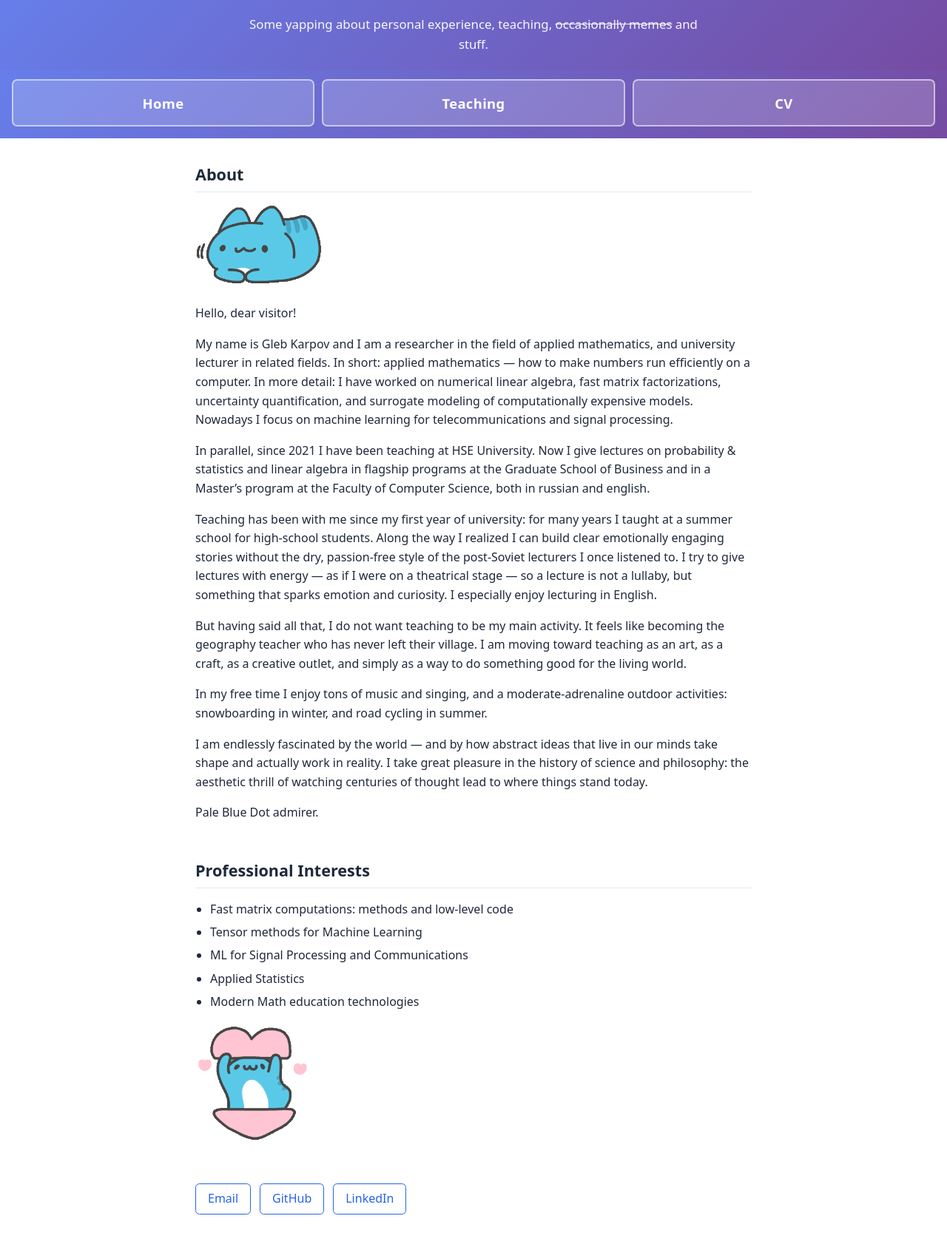
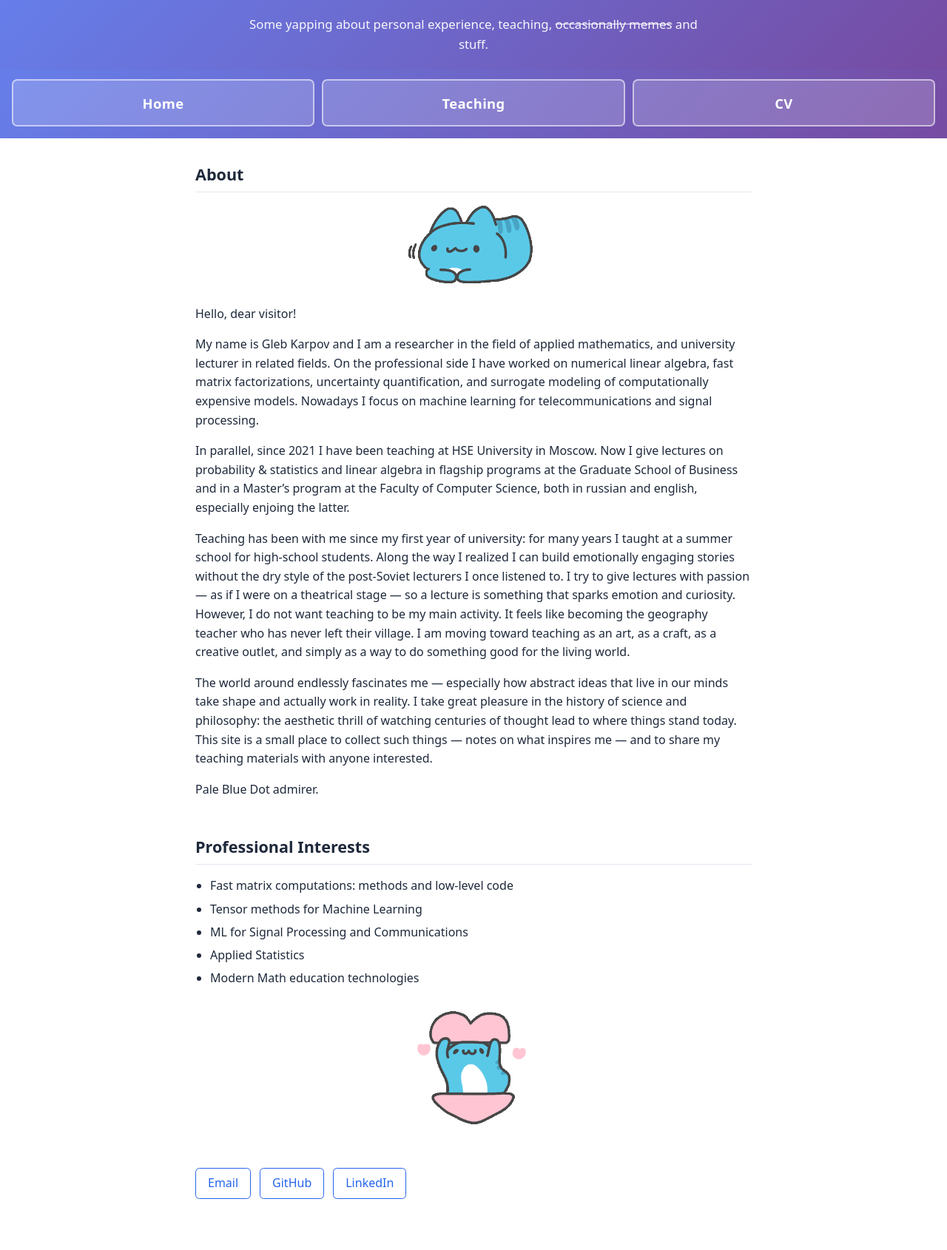
Before and after one commit to glkarpov/glkarpov.github.io, a Jekyll site: the page built from index.html, in a window 1280 px wide. Shown: the whole page at 74% size. Built offline with Jekyll 4.4.1, drawn with Linux system fonts in a browser that asks for light colours; after the commit the page ends 1669 px from its top, so only the background shows below that.

Commit message:
updates to bio, teaching domain name changed to edu

```diff
--- a/_config.yml
+++ b/_config.yml
@@ -14,33 +14,29 @@ about: |
   Hello, dear visitor!
 
   My name is Gleb Karpov and I am a researcher in the field of applied mathematics, and university lecturer in related fields.
-  In short: applied mathematics — how to make numbers run efficiently on a computer.
-  In more detail: I have worked on numerical linear algebra, fast matrix factorizations,
+  On the professional side I have worked on numerical linear algebra, fast matrix factorizations,
   uncertainty quantification, and surrogate modeling of computationally expensive models. Nowadays I focus on machine learning
   for telecommunications and signal processing.
 
-  In parallel, since 2021 I have been teaching at HSE University. Now I give lectures on
+  In parallel, since 2021 I have been teaching at HSE University in Moscow. Now I give lectures on
   probability & statistics and linear algebra in flagship programs at the Graduate School of Business
-  and in a Master's program at the Faculty of Computer Science, both in russian and english.
+  and in a Master's program at the Faculty of Computer Science, both in russian and english, especially enjoing the latter.
 
   Teaching has been with me since
   my first year of university: for many years I taught at a summer school for high-school students.
-  Along the way I realized I can build clear
-  emotionally engaging stories without the dry, passion-free style
-  of the post-Soviet lecturers I once listened to. I try to give lectures with energy — as if I were
-  on a theatrical stage — so a lecture is not a lullaby, but something that sparks emotion and curiosity.
-  I especially enjoy lecturing in English.
-
-  But having said all that, I do not want teaching to be my main activity. It feels like becoming the geography
+  Along the way I realized I can build emotionally engaging stories without the dry style
+  of the post-Soviet lecturers I once listened to. I try to give lectures with passion — as if I were
+  on a theatrical stage — so a lecture is something that sparks emotion and curiosity.
+  However, I do not want teaching to be my main activity. It feels like becoming the geography
   teacher who has never left their village.
   I am moving toward teaching as an art, as a craft, as a creative outlet,
   and simply as a way to do something good for the living world.
 
-  In my free time I enjoy tons of music and singing, and a moderate-adrenaline outdoor activities: snowboarding in winter, and road cycling in summer.
-
-  I am endlessly fascinated by the world — and by how abstract ideas that live in our minds
+  The world around endlessly fascinates me — especially how abstract ideas that live in our minds
   take shape and actually work in reality. I take great pleasure in the history of science and
   philosophy: the aesthetic thrill of watching centuries of thought lead to where things stand today.
+  This site is a small place to collect such things — notes on what inspires me — and to share my
+  teaching materials with anyone interested.
 
   Pale Blue Dot admirer.
 
@@ -153,7 +149,7 @@ projects:
 resources:
   - title: "Teaching Materials"
     description: "Educational resources and course materials"
-    url: "https://teaching.example.com"
+    url: "https://edu.glebkarpov.com"
   # Add more resources as needed
 
 # Enable or disable heading anchors
--- a/_includes/site_nav.html
+++ b/_includes/site_nav.html
@@ -1,6 +1,6 @@
 <!-- Add new nav links here -->
 <nav class="nav">
   <a href="{{ '/' | relative_url }}">Home</a>
-  <a href="https://teaching.glebkarpov.com" target="_blank" rel="noopener">Teaching</a>
+  <a href="https://edu.glebkarpov.com" target="_blank" rel="noopener">Teaching</a>
   <a href="{{ '/cv/' | relative_url }}">CV</a>
 </nav>
--- a/assets/css/main.css
+++ b/assets/css/main.css
@@ -96,6 +96,17 @@ section { padding: 2rem 0 0; }
 
 section p { margin-bottom: 1rem; }
 
+.gif-center {
+  text-align: center;
+  margin: 1rem 0 1.5rem;
+}
+
+.gif-center img {
+  max-width: 100%;
+  height: auto;
+  vertical-align: middle;
+}
+
 h2 {
   font-size: 1.35rem;
   margin-bottom: 1rem;
```
